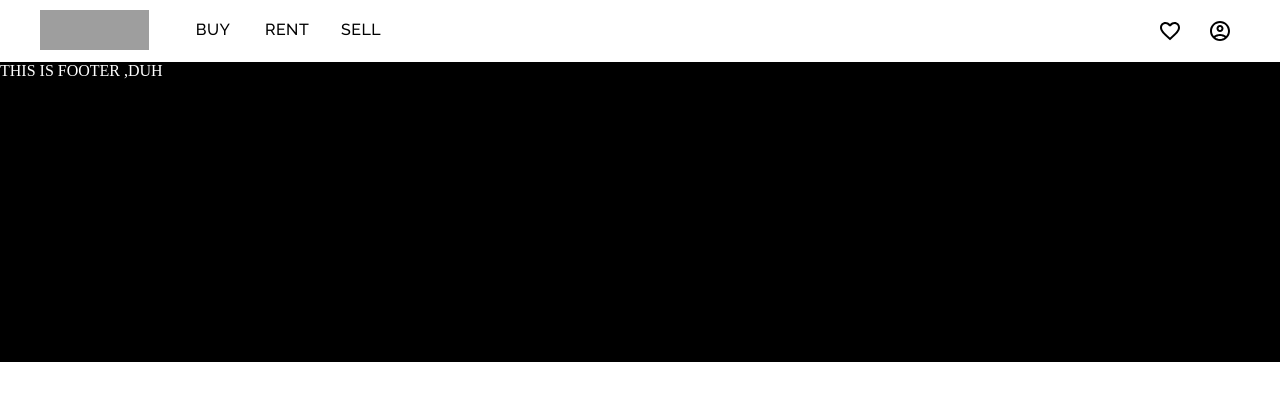
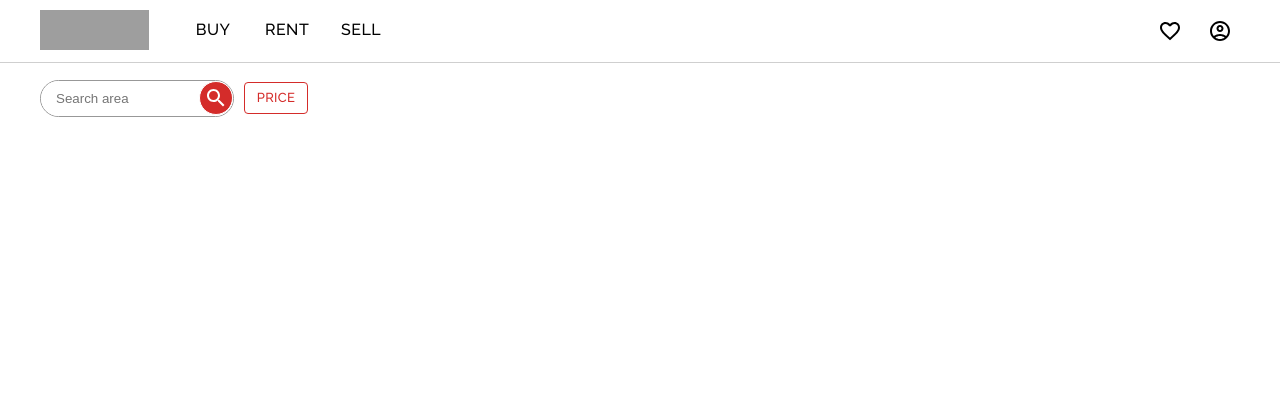
Before and after one commit to VitoMedlej/elvito-property, a Next.js app: page /real-estate-and-homes/1 in a window 1280 px wide. Shown: the top 400 px of the page. Built offline with nearby package versions, Linux system fonts and the light colour scheme; grey boxes are pictures that could not be loaded.

Commit message:
working on products page

```diff
--- /dev/null
+++ b/components/FilterBar/FilterBar.tsx
@@ -0,0 +1,155 @@
+import {
+    Box,
+    Button,
+    Fade,
+    IconButton,
+    MenuItem,
+    Popover,
+    Popper,
+    TextField,
+    Typography
+} from "@mui/material"
+import {useState} from "react"
+import id from "../../pages/real-estate-and-homes/[id]"
+import SearchBox from "./SearchBox"
+
+const FilterBar = () => {
+    const [isOpen,
+        setOpen] = useState(false)
+
+    const [anchorEl,
+        setAnchorEl] = useState < null | HTMLElement > (null);
+
+    const handleClose = () => {
+        setOpen(false)
+    }
+    const handleClick = (event : React.MouseEvent < HTMLElement >) => {
+        setAnchorEl(event.currentTarget);
+        setOpen((previousOpen) => !previousOpen);
+    };
+    return (
+        <Box
+            maxWidth='lg'
+            sx={{
+            width: '100%',
+            margin: '0 auto',
+            height: '50px',
+            pt: '10px',
+            display: 'flex',
+            alignItems: 'center',
+            justifyContent: {
+                xs: 'space-between',
+                md: 'left'
+            }
+        }}>
+            <SearchBox/>
+            <Box
+                sx={{
+                background: 'white',
+
+            }}>
+                <Button
+                    onClick={(e) => handleClick(e)}
+                    sx={{
+                    py: '4px',
+                    color: '#d42c2a',
+                    border: '1px solid #d42c2a',
+                    ':hover': {
+                        background: '#c10d0b',
+                        border: '1px solid #d42c2a',
+                        color: 'white'
+                    }
+                }}
+                    size='small'
+                    variant='outlined'>Price</Button>
+
+
+            <Popper id={'id'} open={isOpen} anchorEl={anchorEl} transition>
+                {({TransitionProps}) => (
+                    <Fade {...TransitionProps}>
+                    <Box
+                    sx={{background:'white',px:'1em',pb:'2em',mt:'1em',boxShadow: 'rgba(0, 0, 0, 0.02) 0px 1px 3px 0px, rgba(27, 31, 35, 0.15) 0px 0px 0px 1px'}}
+                    >
+                        <Typography fontWeight='500' sx={{py:'1.1em'}}>
+                            Filter by price
+                        </Typography>
+                        <TextField
+                            id="filled-select-currency"
+                            select
+                            label="Min"
+                            value={0}
+                            size='small'
+                            sx={{
+                            width: '100px'
+                        }}
+                            variant="outlined">
+                            <MenuItem value='foo'>
+                                foo
+                            </MenuItem>
+                            <MenuItem value='foo'>
+                                foo
+                            </MenuItem>
+                            <MenuItem value='foo'>
+                                foo
+                            </MenuItem>
+                        </TextField>
+                        <TextField
+                            id="filled-select-currency"
+                            select
+                            label="Max"
+                            value={'foo'}
+                            size='small'
+                            sx={{
+                            width: '100px'
+                        }}
+                            variant="outlined">
+                            <MenuItem value='foo'>
+                                foo
+                            </MenuItem>
+                            <MenuItem value='foo'>
+                                foo
+                            </MenuItem>
+                            <MenuItem value='foo'>
+                                foo
+                            </MenuItem>
+                        </TextField>
+                    </Box>
+                    </Fade>
+                )}
+            </Popper>
+
+
+            </Box>
+
+            {/* <Box>
+
+<Button
+onClick={() => setOpen(!isOpen)}
+sx={{
+    py: '7px',
+    border: 'none',
+                    background: '#d42c2a',
+                    ':hover': {
+                        background: '#c10d0b',
+                        border: 'none'
+                    }
+                }}
+                    variant='outlined'
+                    size='small'>
+
+                    <Typography
+                        color='white'
+                        fontSize={{
+                        xs: '12px'
+                    }}>
+                        More Filters
+
+                    </Typography>
+                </Button>
+
+            </Box> */}
+        </Box>
+    )
+}
+
+export default FilterBar
--- /dev/null
+++ b/components/FilterBar/SearchBox.tsx
@@ -0,0 +1,45 @@
+import { Box, IconButton } from "@mui/material"
+import SearchOutlinedIcon from '@mui/icons-material/SearchOutlined';
+
+
+const SearchBox = () => {
+    return (
+        <Box
+            className='title'
+            sx={{
+            flex: {
+                xs: '1',
+                md: '0'
+            },
+            mr: '10px',
+            position: 'relative',
+            width: {
+                xs: 'auto',
+                md: '60%'
+            },
+            border: '1px solid #989898',
+            borderRadius: '50px'
+        }}>
+            <input type="text" placeholder="Search area" className='HeroInput p2'/>
+            <IconButton
+                sx={{
+                color: 'white',
+                position: 'absolute',
+                top: '0%',
+                right: '0%',
+                border: '1px solid white',
+                padding: '4px',
+                background: '#d42c2a',
+                ':hover': {
+                    background: '#c10d0b',
+                    color: 'white',
+                    opacity: '.9'
+                }
+            }}>
+                <SearchOutlinedIcon/>
+            </IconButton>
+        </Box>
+    )
+}
+
+export default SearchBox
--- a/components/Footer/Footer.tsx
+++ b/components/Footer/Footer.tsx
@@ -5,6 +5,7 @@ const Footer = () => {
         <Box
             sx={{
             width: '100%',
+            display:'none',
             background: 'black',
             color: 'white',
             height: '300px'
--- a/components/Hero/Hero.tsx
+++ b/components/Hero/Hero.tsx
@@ -104,7 +104,7 @@ const Hero = () => {
                     margin: '2em auto',
                     width: 'max-content'
                 }}>
-                    <input type="text" placeholder="Search area" className='HeroInput'/>
+                    <input type="text" placeholder="Search area" className='HeroInput p1'/>
                     <IconButton
                         sx={{
                         color: 'white',
@@ -115,7 +115,7 @@ const Hero = () => {
                         padding: '8px',
                         background: '#d42c2a',
                         ':hover': {
-                            background: '#d42c2a',
+                            background: '#c10d0b',
                             color: 'white',
                             opacity: '.9'
                         }
--- a/pages/real-estate-and-homes/[id].tsx
+++ b/pages/real-estate-and-homes/[id].tsx
@@ -1,14 +1,39 @@
-import { Box } from "@mui/material"
-import { useRouter } from "next/router"
+import {Box, Button, Drawer} from "@mui/material"
+import {useRouter} from "next/router"
+import {useState} from "react"
+import FilterBar from "../../components/FilterBar/FilterBar"
 
 const id = () => {
     const router = useRouter()
-    const { id } = router.query
-  return (
-      <Box>
+    const [isDrawerOpen,
+        setDrawerOpen] = useState(false)
+    const toggleDrawer = (open : boolean) => (event : React.KeyboardEvent | React.MouseEvent) => {
+        if (event.type === 'keydown' && ((event as React.KeyboardEvent).key === 'Tab' || (event as React.KeyboardEvent).key === 'Shift')) {
+            return;
+        }
 
-      </Box>
-  )
+        setDrawerOpen(open);
+    };
+    return (
+        <Box
+            sx={{
+            px: {
+                xs: '3vw',
+                lg: '0'
+            },
+            borderTop: '1px solid #80808061'
+        }}>
+
+            <FilterBar/>
+
+            <Drawer open={isDrawerOpen} onClose={toggleDrawer(false)}>
+                <Box sx={{
+                    width: '300px'
+                }}></Box>
+            </Drawer>
+
+        </Box>
+    )
 }
 
 export default id
--- a/styles/Styles.css
+++ b/styles/Styles.css
@@ -28,7 +28,14 @@ img {
   border: none;
   max-width: 600px;
   border-radius: 500px;
+}
+
+.p1 {
   padding: 13.6px 85px 13.6px 15px;
+}
+
+.p2 {
+  padding: 10px 0px 10px 15px;
 }
 
 .BR {
--- a/styles/Styles.scss
+++ b/styles/Styles.scss
@@ -26,9 +26,14 @@ img {
     border: none;
     max-width: 600px;
     border-radius: 500px;
+}
+.p1 {
     padding: 13.6px 85px 13.6px 15px;
+}
+.p2 {
+    padding:  10px 0px 10px 15px;
+}
 
-}
 .BR {
     transition: 0.2s ease;
     border-radius: 4px;
```
Also changed, not shown: 1 other file (tests, documents, lock files or other folders).
